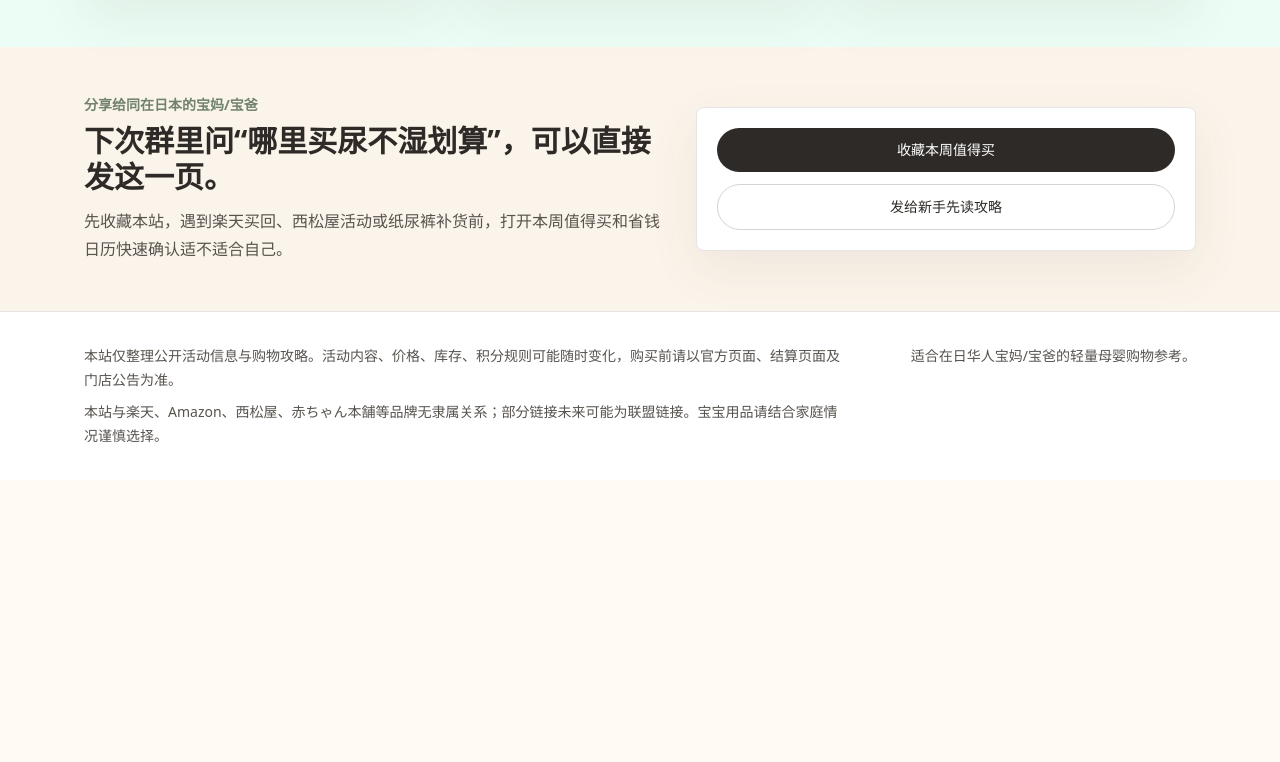
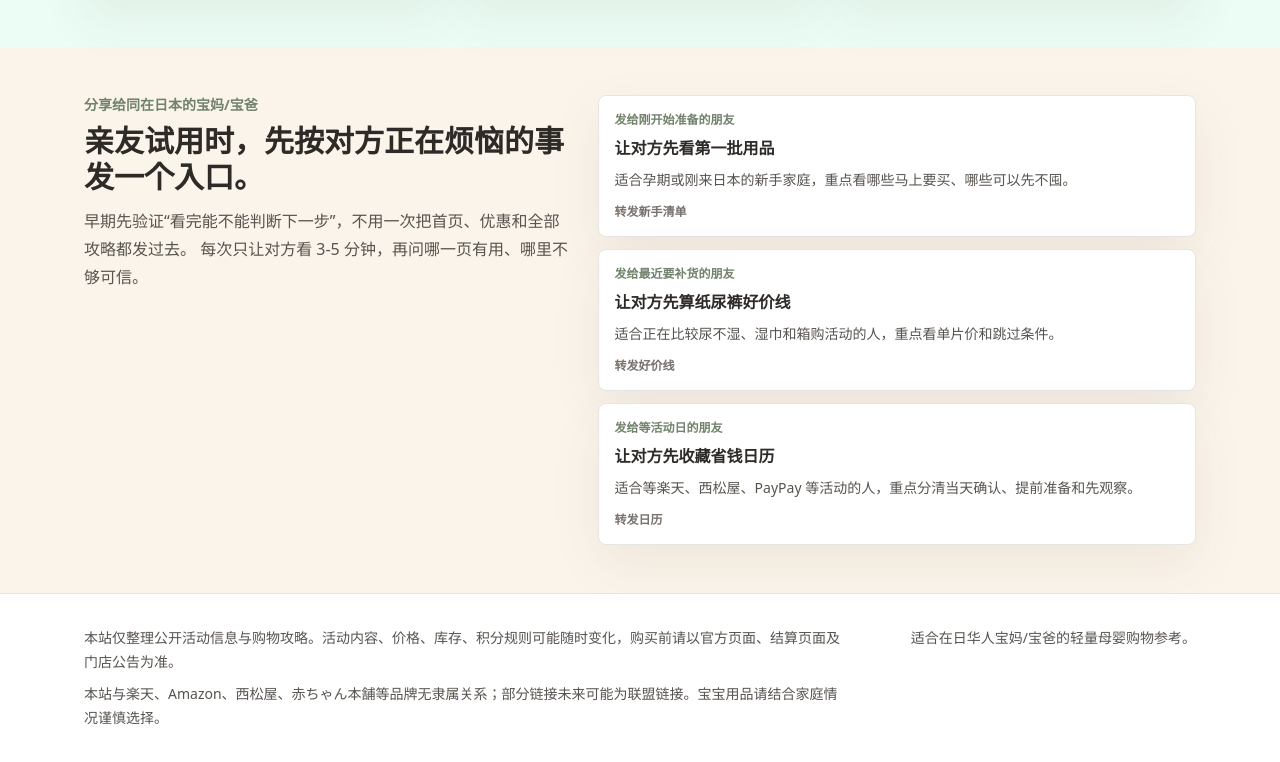
Before and after one commit to fengchuanli/mama-save-jp, a Next.js app: page / in a window 1280 px wide. Shown: the part 3286-4048 px from the top of the page. Before the commit the page ends 3766 px from the top, so only its background shows below. Built offline with nearby package versions, Linux system fonts and the light colour scheme.

Commit message:
优化首页亲友试用入口

```diff
--- a/pages/index.tsx
+++ b/pages/index.tsx
@@ -147,6 +147,29 @@ export default function Home({ deals, calendarEvents, paymentRebateEvents, guide
       label: "准备入园换季",
       href: "/guides#guide-group-nursery",
       title: "按场景和尺码买"
+    }
+  ];
+  const shareTrialRoutes = [
+    {
+      label: "发给刚开始准备的朋友",
+      href: "/guides/newborn-shopping-list",
+      title: "让对方先看第一批用品",
+      description: "适合孕期或刚来日本的新手家庭，重点看哪些马上要买、哪些可以先不囤。",
+      action: "转发新手清单"
+    },
+    {
+      label: "发给最近要补货的朋友",
+      href: "/guides/diaper-price-line",
+      title: "让对方先算纸尿裤好价线",
+      description: "适合正在比较尿不湿、湿巾和箱购活动的人，重点看单片价和跳过条件。",
+      action: "转发好价线"
+    },
+    {
+      label: "发给等活动日的朋友",
+      href: "/calendar",
+      title: "让对方先收藏省钱日历",
+      description: "适合等楽天、西松屋、PayPay 等活动的人，重点分清当天确认、提前准备和先观察。",
+      action: "转发日历"
     }
   ];
 
@@ -316,29 +339,30 @@ export default function Home({ deals, calendarEvents, paymentRebateEvents, guide
 
       <section className="bg-linen">
         <div className="mx-auto max-w-6xl px-5 py-12">
-          <div className="grid gap-6 md:grid-cols-[1fr_0.85fr] md:items-center">
-            <div>
+          <div className="grid gap-6 md:grid-cols-[0.9fr_1.1fr] md:items-start">
+            <div className="max-w-xl">
               <p className="text-sm font-semibold text-tea">分享给同在日本的宝妈/宝爸</p>
               <h2 className="mt-2 text-2xl font-semibold tracking-normal text-ink md:text-3xl">
-                下次群里问“哪里买尿不湿划算”，可以直接发这一页。
+                亲友试用时，先按对方正在烦恼的事发一个入口。
               </h2>
               <p className="mt-3 max-w-2xl leading-7 text-stone-600">
-                先收藏本站，遇到楽天买回、西松屋活动或纸尿裤补货前，打开本周值得买和省钱日历快速确认适不适合自己。
+                早期先验证“看完能不能判断下一步”，不用一次把首页、优惠和全部攻略都发过去。
+                每次只让对方看 3-5 分钟，再问哪一页有用、哪里不够可信。
               </p>
             </div>
-            <div className="flex flex-col gap-3 rounded-lg border border-stone-200 bg-white p-5 shadow-soft sm:flex-row md:flex-col">
-              <Link
-                href="/deals"
-                className="flex-1 rounded-full bg-ink px-5 py-3 text-center text-sm font-medium text-white"
-              >
-                收藏本周值得买
-              </Link>
-              <Link
-                href="/guides"
-                className="flex-1 rounded-full border border-stone-300 bg-white px-5 py-3 text-center text-sm font-medium text-ink"
-              >
-                发给新手先读攻略
-              </Link>
+            <div className="grid gap-3">
+              {shareTrialRoutes.map((route) => (
+                <Link
+                  key={route.href}
+                  href={route.href}
+                  className="rounded-lg border border-stone-200 bg-white p-4 shadow-soft transition hover:border-peach hover:bg-white/90"
+                >
+                  <p className="text-xs font-semibold text-tea">{route.label}</p>
+                  <h3 className="mt-2 text-base font-semibold text-ink">{route.title}</h3>
+                  <p className="mt-2 text-sm leading-6 text-stone-600">{route.description}</p>
+                  <p className="mt-3 text-xs font-semibold text-stone-500">{route.action}</p>
+                </Link>
+              ))}
             </div>
           </div>
         </div>
```
Also changed, not shown: 1 other file (tests, documents, lock files or other folders).
